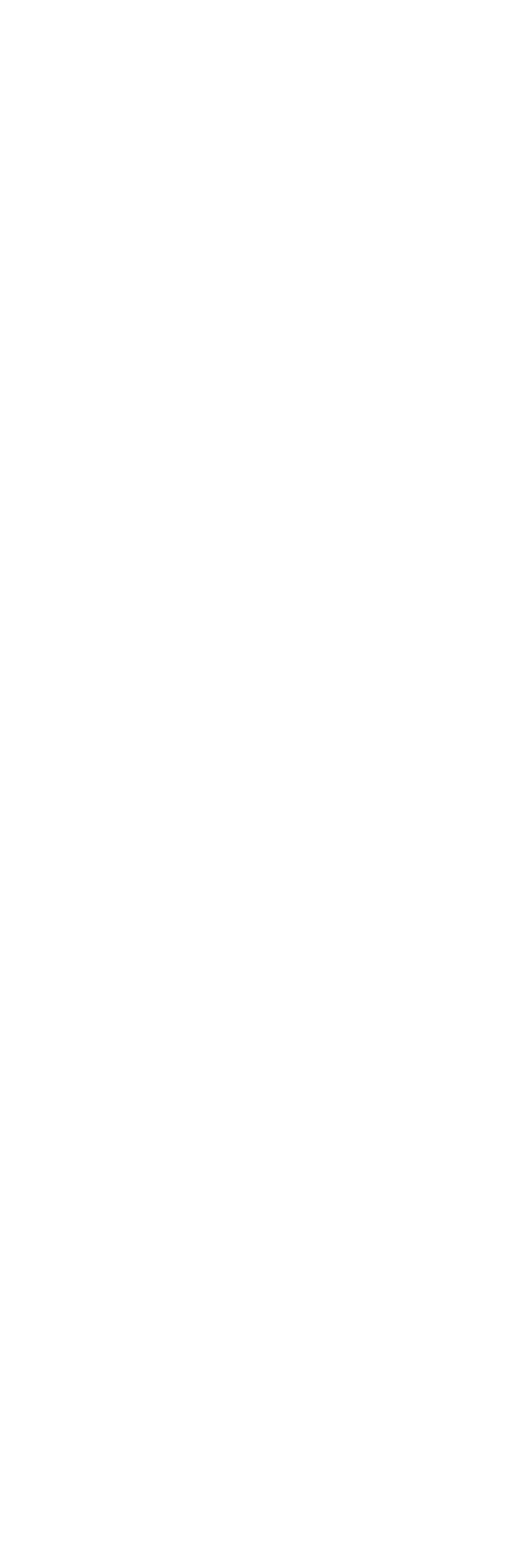
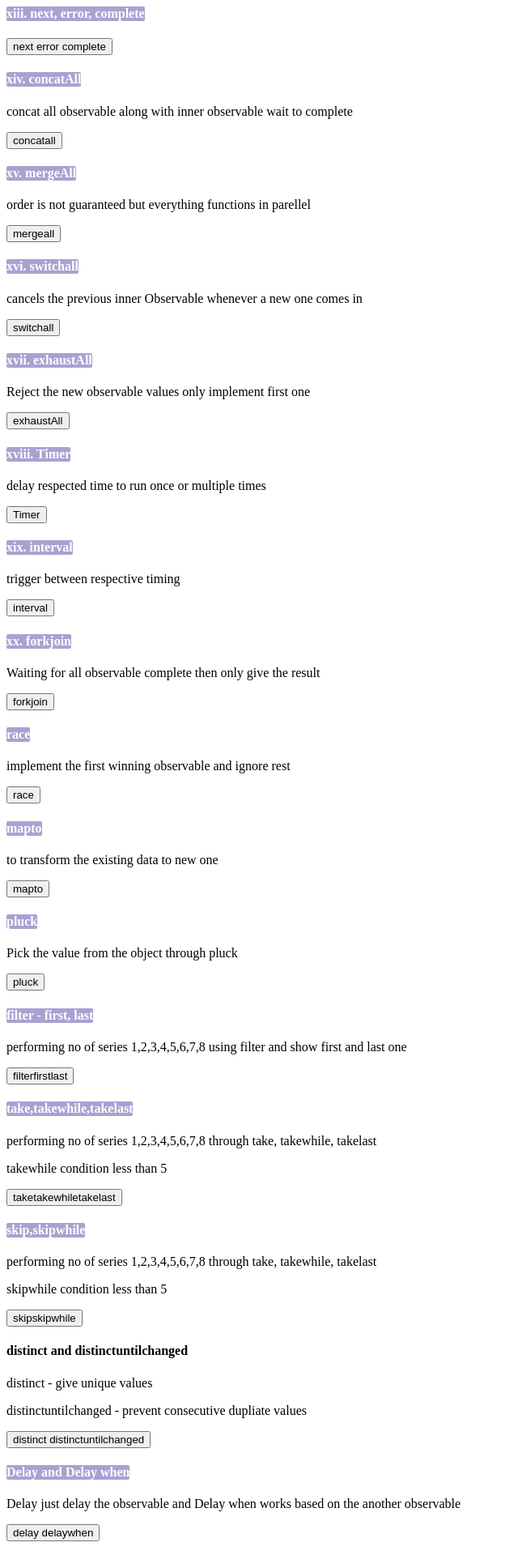
Before and after one commit to Vasiraja/records, an Angular app in the folder Angular/angularpractise/: page /rxjs in a window 1280 px wide. Shown: the part 1680-3600 px from the top of the page at 81% size, without its empty margins (0-640 px from the left). Before the commit the page ends 1683 px from the top, so only its background shows below. Built offline with nearby package versions, Linux system fonts and the light colour scheme.

Commit message:
rxjs learning

```diff
--- a/Angular/angularpractise/src/app/components/rxjsangular/rxjsangular.html
+++ b/Angular/angularpractise/src/app/components/rxjsangular/rxjsangular.html
@@ -65,13 +65,87 @@
 <button (click)="incrAvalue()">inc A</button>
 <button (click)="incrBValue()">inc B</button>
 
-
-
-
-
 <h4 class="subtopics">xii. Debounce Time</h4>
  <button (click)="debouncelisten()">debouncelisten listen</button>
 
  <input type="text"  [(ngModel)]="searchInput" placeholder="Google Search ex.." (input)="onchangeevent()">
  <p> Used to delay the process according to respective time period for fetch the action completely</p>
  <p>In above input it waits 500ms untill the typing action completes</p>
+
+<h4 class="subtopics">xiii. next, error, complete</h4>
+<button (click)="nexterrorcomplete()">next error complete</button>
+<h4 class="subtopics">xiv. concatAll</h4>
+<p>concat all observable along with inner observable wait to complete</p>
+<button (click)="concatall()">concatall</button>
+<h4 class="subtopics">xv. mergeAll</h4>
+<p>order is not guaranteed but everything functions in parellel</p>
+<button (click)="mergeall()">mergeall</button>
+<h4 class="subtopics">xvi. switchall</h4>
+<p>cancels the previous inner Observable whenever a new one comes in</p>
+<button (click)="switchall()">switchall</button>
+<h4 class="subtopics">xvii. exhaustAll</h4>
+<p>Reject the new observable values only implement first one</p>
+<button (click)="exhaustMap()">exhaustAll</button>
+<h4 class="subtopics">xviii. Timer</h4>
+<p>delay respected time to run once or multiple times</p>
+<button (click)="timer()">Timer</button>
+
+<h4 class="subtopics">xix. interval</h4>
+<p>trigger between respective timing</p>
+<button (click)="interval()">interval</button>
+
+
+<h4 class="subtopics">xx. forkjoin</h4>
+<p>Waiting for all observable complete then only give the result</p>
+<button (click)="forkjoin()">forkjoin</button>
+
+
+<h4 class="subtopics">race</h4>
+<p>implement the first winning observable and ignore rest</p>
+<button (click)="race()">race</button>
+
+<h4 class="subtopics">mapto</h4>
+<p>to transform the existing data to new one</p>
+<button (click)="mapto()">mapto</button>
+
+<h4 class="subtopics">pluck</h4>
+<p>Pick the value from the object through pluck</p>
+<button (click)="pluck()">pluck</button>
+
+<h4 class="subtopics">filter - first, last</h4>
+<p>performing no of series 1,2,3,4,5,6,7,8 using filter and show first and last one</p>
+<button (click)="filtergroup()">filterfirstlast</button>
+
+<h4 class="subtopics">take,takewhile,takelast</h4>
+<p>performing no of series 1,2,3,4,5,6,7,8 through take, takewhile, takelast</p>
+<p>takewhile condition less than 5</p>
+<button (click)="take()">taketakewhiletakelast</button>
+<h4 class="subtopics">skip,skipwhile</h4>
+<p>performing no of series 1,2,3,4,5,6,7,8 through take, takewhile, takelast</p>
+<p>skipwhile condition less than 5</p>
+<button (click)="skiptrigger()">skipskipwhile</button>
+
+<h4 class="subtpics">distinct and distinctuntilchanged</h4>
+
+<p>distinct - give unique values</p>
+<p>distinctuntilchanged - prevent consecutive dupliate values</p>
+<button (click)="distinct()">distinct distinctuntilchanged</button>
+
+
+<h4 class="subtopics">Delay and Delay when</h4>
+<p>Delay just delay the observable and Delay when works based on the another observable</p>
+<button (click)="delayfunc()">delay delaywhen</button>
+
+
+
+<h4 class="subtopics">Repeat</h4>
+<p>Repeats the whole observable and without parameter this would be repeat forever </p>
+<p>Given parameter is 4</p>
+<button (click)="repeatfunc()">repeat</button>
+
+
+
+
+<h4 class="subtopics">Retry</h4>
+<p>if error caught we can insert retry function to execute the same operation which failed because of error </p>
+<button (click)="retry()">retry</button>
--- a/Angular/angularpractise/src/app/components/rxjsangular/rxjsangular.ts
+++ b/Angular/angularpractise/src/app/components/rxjsangular/rxjsangular.ts
@@ -1,8 +1,7 @@
 import { Component } from '@angular/core';
 import { FormsModule } from '@angular/forms';
-import { BehaviorSubject, catchError, combineLatest, concatMap, debounceTime, delay, from, mergeMap, Observable, of, Subject, switchMap, tap } from 'rxjs';
+import { BehaviorSubject, catchError, combineLatest, concatAll, concatMap, debounceTime, delay, delayWhen, distinct, distinctUntilChanged, distinctUntilKeyChanged, exhaustAll, first, forkJoin, from, interval, last, mapTo, mergeAll, mergeMap, Observable, of, pluck, race, repeat, retry, skip, skipLast, skipWhile, Subject, switchAll, switchMap, take, takeLast, takeWhile, tap, timer } from 'rxjs';
 import { map } from 'rxjs';
-
 import { filter } from 'rxjs';
 
 @Component({
@@ -21,7 +20,7 @@ export class Rxjsangular {
   newMappingValue: number[] = [43, 23, 11, 56, 43, 4];
   a$ = new BehaviorSubject<number>(21);
   b$ = new BehaviorSubject<number>(44);
-searchInput:string="";
+  searchInput: string = "";
   searchSubject = new Subject<string>();
 
 
@@ -179,9 +178,9 @@ searchInput:string="";
     })
 
   }
-  debouncelisten(){
+  debouncelisten() {
     console.log("debounce function listening")
-     this.searchSubject
+    this.searchSubject
       .pipe(
         debounceTime(500)
       )
@@ -190,7 +189,211 @@ searchInput:string="";
 
   }
 
-  onchangeevent( ){
+  onchangeevent() {
     this.searchSubject.next(this.searchInput);
   }
+
+  nexterrorcomplete() {
+
+    const obse = new Observable<any>(obser => {
+      obser.next(32);
+      obser.next("string value");
+      obser.error("Error found here");
+      obser.next("Not print in the output due to error found above obser");
+      obser.complete()
+
+    })
+
+    obse.subscribe(
+      {
+        next: value => console.log("next block: ", value),
+        error: err => console.error("Error block: ", err),
+        complete: () => console.log("completed observables")
+      }
+    )
+
+
+  }
+  concatall() {
+
+    const sourceVar$ = of(1, 2, 3, 4).pipe(
+      map(items => of(items * 2).pipe(delay(1000)))
+    );
+    sourceVar$.pipe(concatAll())
+      .subscribe(val => console.log('val: ', val));
+  }
+  mergeall() {
+
+    const sourceVar$ = of(1, 2, 3, 4).pipe(
+      map(items => of(items * 2).pipe(delay(1000)))
+    );
+    sourceVar$.pipe(mergeAll())
+      .subscribe(val => console.log('val: ', val));
+  }
+  switchall() {
+
+    const sourceVar$ = of(1, 2, 3, 4).pipe(
+      map(items => of(items * 2).pipe(delay(1000)))
+    );
+    sourceVar$.pipe(switchAll())
+      .subscribe(val => console.log('val: ', val));
+  }
+  exhaustMap() {
+
+    const sourceVar$ = of(1, 2, 3, 4).pipe(
+      map(items => of(items * 2).pipe(delay(1000)))
+    );
+    sourceVar$.pipe(exhaustAll())
+      .subscribe(val => console.log('val: ', val));
+  }
+  timer() {
+    timer(2000, 900).subscribe(console.log);
+  }
+  interval() {
+    interval(1000).subscribe(console.log);
+  }
+
+  forkjoin() {
+
+    const a$ = of('A').pipe(delay(1000));
+    const b$ = of('B').pipe(delay(100));
+    const c$ = of('C').pipe(delay(4300));
+
+    forkJoin([a$, b$, c$]).subscribe(values => {
+      console.log(values);
+    })
+  }
+
+  race() {
+
+    const a$ = of('A').pipe(delay(1000));
+    const b$ = of('B').pipe(delay(10000));
+    const c$ = of('C').pipe(delay(4300));
+
+    race([a$, b$, c$]).subscribe(values => {
+      console.log(values);
+    })
+  }
+  mapto() {
+
+    of(432, 55, 12, 55).pipe(
+      tap(val => console.log("Before Changing values:", val)),
+      mapTo('changedVal'),
+      tap(val => "After chanigng val: " + val),
+
+    ).subscribe(console.log);
+
+
+  }
+  pluck() {
+    const valObj$ = of(
+      { name: "vicky", age: 24, mark: 323 },
+      { name: "ranway", age: 29, mark: 432 });
+
+    valObj$.pipe(
+      pluck('name'))
+      .subscribe(val => console.log(val))
+
+
+  }
+  filtergroup() {
+    of(1, 2, 3, 4, 5, 6, 7, 8).pipe(
+      filter((item) => item % 2 === 0),
+
+
+    ).pipe(first())
+
+      .subscribe(console.log)
+    of(1, 2, 3, 4, 5, 6, 7, 8).pipe(
+      filter((item) => item % 2 === 0),
+
+
+    ).pipe(last())
+
+      .subscribe(console.log)
+  }
+
+  take() {
+    of(1, 2, 3, 4, 5, 6, 7, 8).pipe(
+      tap(() => console.log("--Taking first values with count")),
+      take(4),
+    ).subscribe(console.log);
+
+    of(1, 2, 3, 4, 5, 6, 7, 8).pipe(
+      tap(() => console.log("Taking values which satisfy the while condition")),
+      takeWhile(val => val < 5),
+    ).subscribe(console.log);
+
+    of(1, 2, 3, 4, 5, 6, 7, 8).pipe(
+      tap(() => console.log("Taking values from last")),
+      takeLast(4),
+    ).subscribe(console.log);
+  }
+
+
+  skiptrigger() {
+
+    of(1, 2, 3, 4, 5, 6, 7, 8).pipe(
+      skip(3)
+    ).subscribe(console.log)
+
+
+    of(1, 2, 3, 4, 5, 6, 7, 8).pipe(
+      skipWhile(val => val<5 )
+    ).subscribe(console.log)
+    of(1, 2, 3, 4, 5, 6, 7, 8).pipe(
+      tap(() => console.log("----------------")),
+      skipLast(3)
+    ).subscribe(console.log)
+  }
+  distinct(){
+    console.log("Given Numbers 2,3,4,4,5,2,1,1,3,3,5,4,2,1,5");
+
+    console.log("distinct")
+    of(2,3,4,4,5,2,1,1,3,3,5,4,2,1,5).pipe(
+      distinct()
+    ).subscribe(console.log)
+
+    console.log("distinct until changed")
+    of(2,3,4,4,5,2,1,1,3,3,5,4,2,1,5).pipe(
+      distinctUntilChanged()
+    ).subscribe(console.log)
+
+
+  }
+
+  delayfunc(){
+    of(1,2,3).pipe(
+      delay(5000)
+    ).subscribe(console.log)
+
+  of(1,2,3).pipe(
+    delayWhen(val=>timer(val*1000))
+  ).subscribe(console.log)
+  }
+
+  repeatfunc(){
+    of(1,2,3).pipe(
+      repeat(4)
+    ).subscribe(console.log)
+  }
+
+
+  retry(){
+
+of(1, 2, 3)
+  .pipe(
+    map(val => {
+      if (val === 3) throw new Error('Boom');
+      return val;
+    }),
+    retry(2)
+  )
+  .subscribe({
+    next: v => console.log(v),
+    error: e => console.log('Final Error:', e.message)
+  });
+  }
+
+
 }
```
